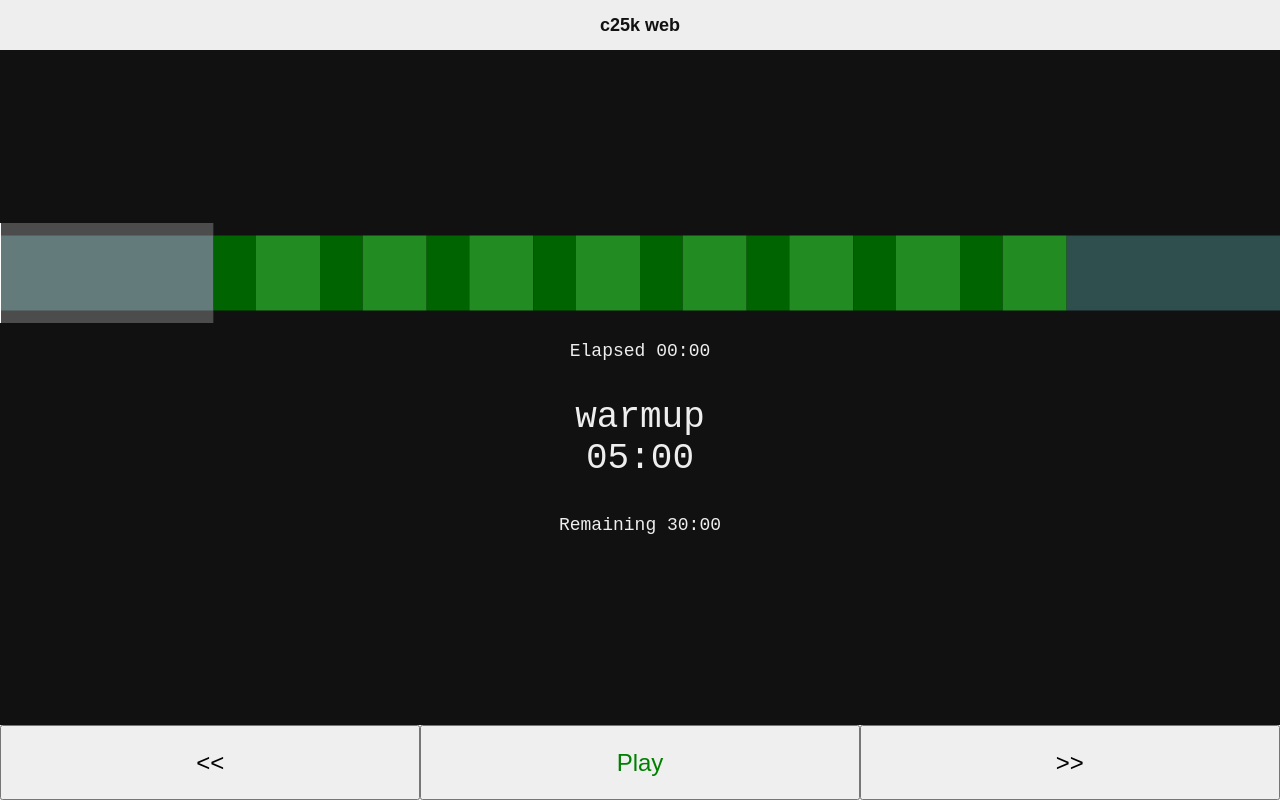
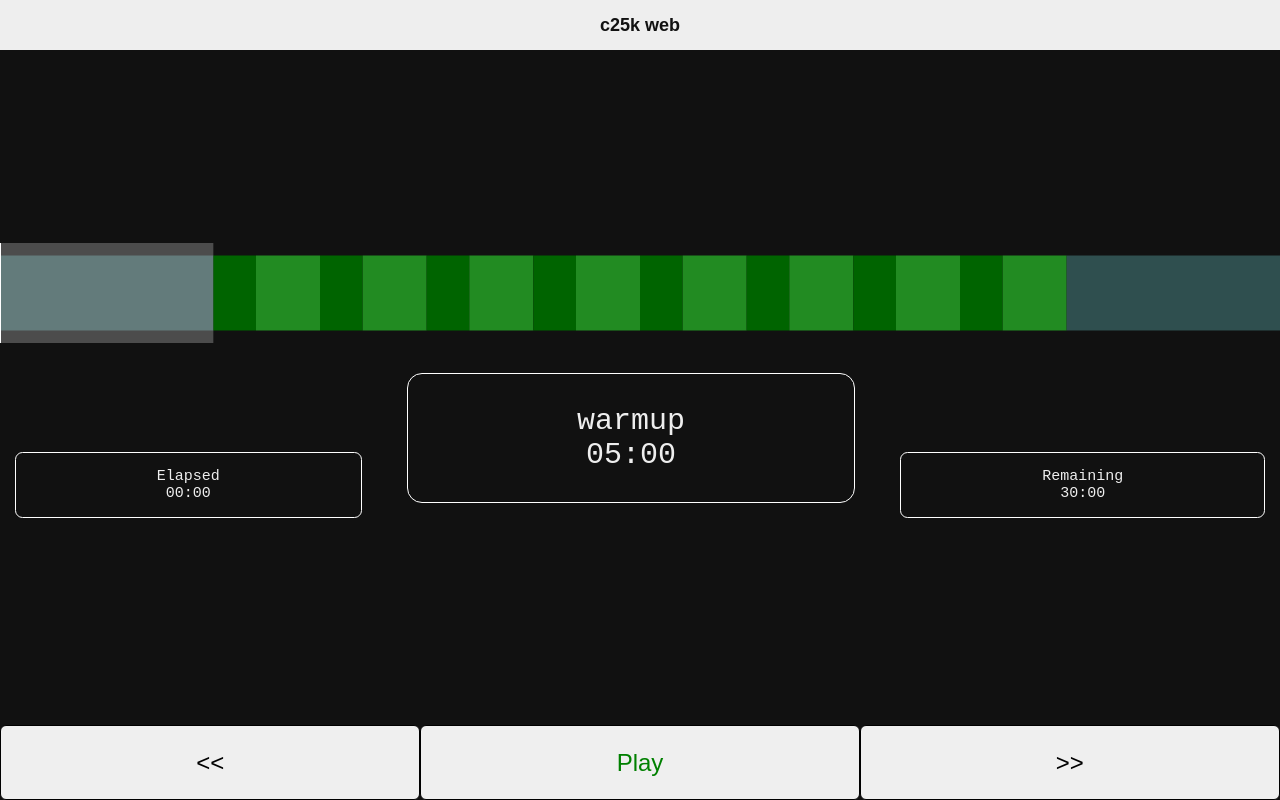
Before and after one commit to lmorchard/c25k-web, a plain HTML site: page index.html in a window 1280 px wide. Drawn offline with Linux system fonts and the light colour scheme.

Commit message:
Update 2015-07-03T04:56:22.684Z

```diff
--- a/index.css
+++ b/index.css
@@ -29,39 +29,54 @@ body {
   color: #111;
   text-align: center;
 }
+.app .main .workout {
+  display: block;
+  width: 100%;
+  height: 100px;
+}
+.app .main .timers {
+  width: 100%;
+  display: flex;
+  flex-direction: row;
+  align-items: flex-end;
+  align-content: stretch;
+}
+.app .main .timer {
+  display: block;
+  flex-grow: 1;
+  font-size: 1.25em;
+  text-align: center;
+  font-family: monospace;
+  border: 1px solid #fff;
+  border-radius: 0.5em;
+  margin: 1em;
+  padding: 1em;
+  text-align: center;
+}
+.app .main .timer .title {
+  display: block;
+}
+.app .main .timer.current {
+  font-size: 2.5em;
+  width: 4.5em;
+}
 .app footer {
   width: 100%;
   height: 75px;
   margin: 0;
   padding: 0;
-  background-color: #eee;
+/*background-color: #eee;*/
   color: #111;
   display: flex;
   flex-direction: row;
   align-items: stretch;
   align-content: stretch;
 }
-.app .main .workout {
-  display: block;
-  width: 100%;
-  height: 100px;
-}
-.app .main .timer {
-  display: block;
-  font-size: 1.5em;
-  margin: 1em;
-  text-align: center;
-  font-family: monospace;
-}
-.app .main .timer.current {
-  font-size: 3em;
-}
-.app .main .timer.current .title {
-  display: block;
-}
 .app footer button {
   flex-grow: 1;
   font-size: 2em;
+  border: 1px solid #000;
+  border-radius: 0.25em;
 }
 .app.running footer button.playpause {
   color: #f00;
```
Also changed, not shown: index.js.
